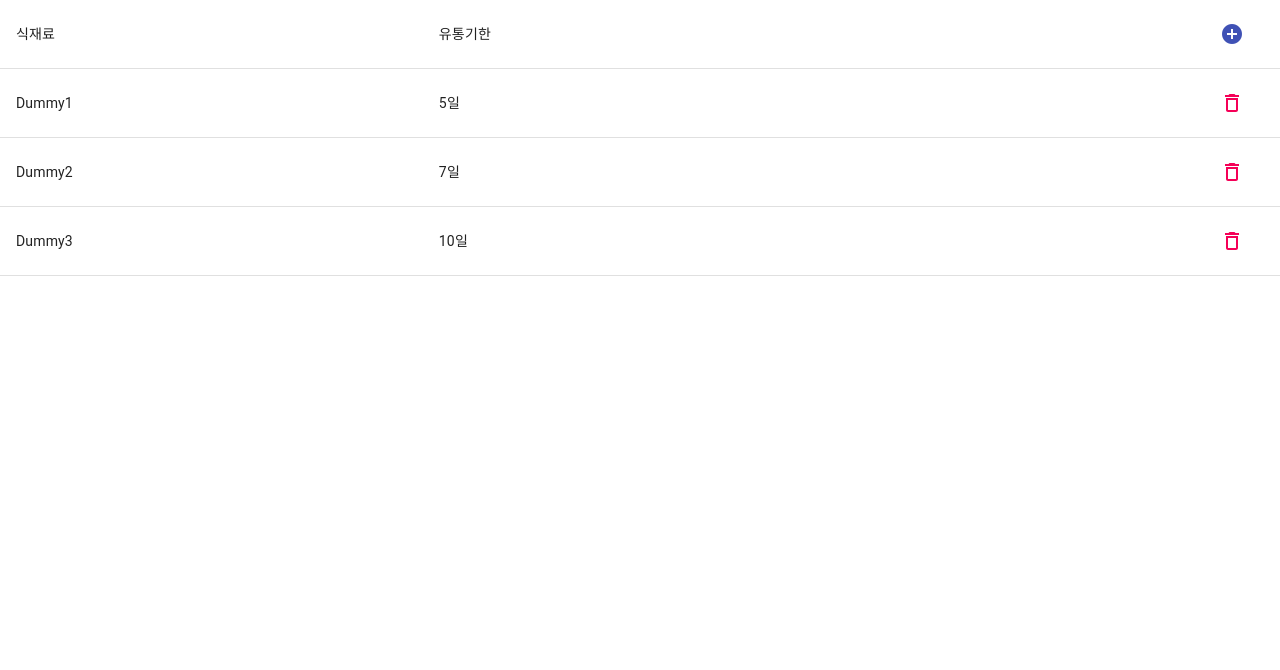
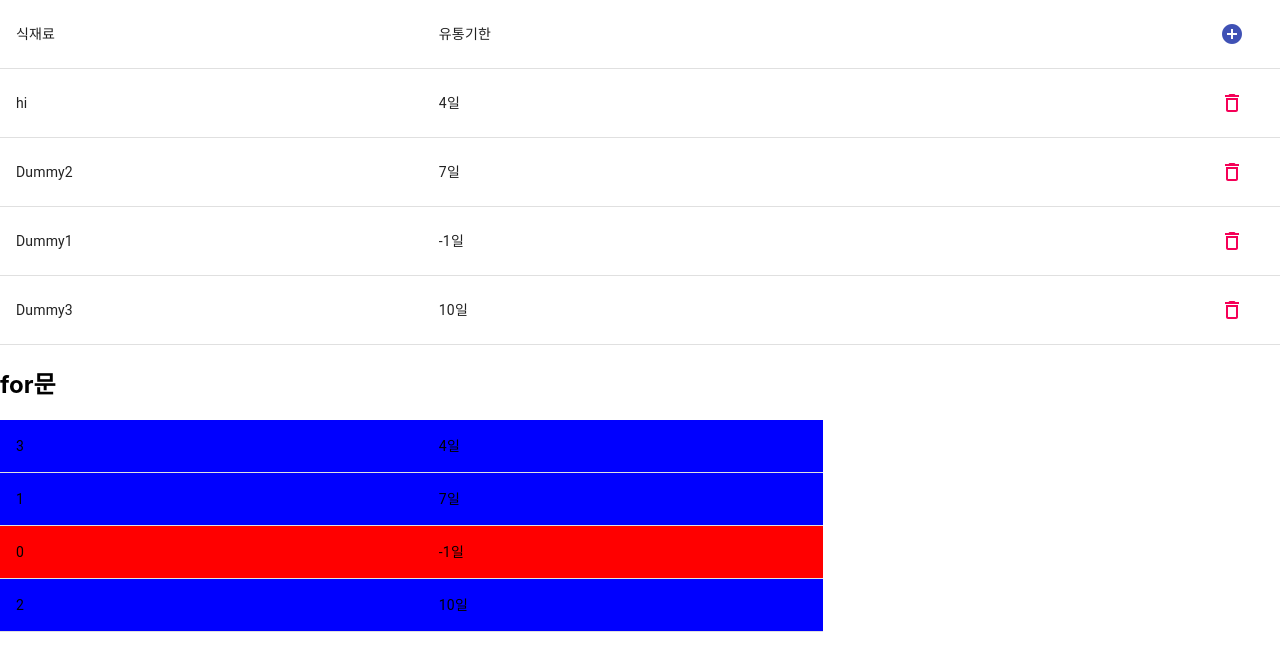
Before and after one commit to JinJiyeon/iotHeyRefrigerator, a React (Create React App) app in the folder frontend/: page /Foods in a window 1280 px wide. Shown: the top 670 px of the page. Built offline with nearby package versions, Linux system fonts and the light colour scheme.

Commit message:
index issue & exp_color change

```diff
--- a/frontend/src/App.js
+++ b/frontend/src/App.js
@@ -26,8 +26,9 @@ const App = () => {
     return { id, date, name };
   }
   const [rows, setRows] = useState([
-    {id:0, date:5, name:'Dummy1'},
+    createData(3,4,'hi'),
     {id:1, date:7, name:'Dummy2'},
+    {id:0, date:-1, name:'Dummy1'},
     {id:2, date:10, name:'Dummy3'},
   ]);
   return (
--- a/frontend/src/components/Foods/FoodItem/index.jsx
+++ b/frontend/src/components/Foods/FoodItem/index.jsx
@@ -18,12 +18,13 @@ import DeleteOutlinedIcon from '@material-ui/icons/DeleteOutlined';
 
 import FoodAdd from '../FoodAdd';
 import { CommonContext } from '../../../context/CommonContext';
+import { CompareSharp } from '@material-ui/icons';
 
 const UpdateCntDialog = ({id, date}) => {
   const { infoDialogOpen, setInfoDetailDialogOpen } = useContext(CommonContext);
   const {userDialogIndex, setUserDialogIndex} = useContext(CommonContext);
   const {rows, setRows} = useContext(CommonContext);
-
+console.log(id, date);
   // const [userDialogIndex, setUserDialogIndex] = useState(0);
   // const {userDialogIndex, setUserDialogIndex} = useState(0);
   // 여기서 바로 상태를 선언해주고 값을 바꿨을때는 왜 안됐을까?
@@ -31,9 +32,6 @@ const UpdateCntDialog = ({id, date}) => {
   // const {plus, setPlus} = useState(0);
   const onClickInc = () => {
     date = date + 1;
-    console.log(date);
-    console.log(rows)
-    console.log(id)
   };
 
   const onClickDec = () => {
@@ -84,6 +82,7 @@ const UpdateCntDialog = ({id, date}) => {
           </Button>
         </Grid>
       </Grid>
+      <button onClick={()=>{console.log(date)}}>button</button>
     </Dialog>
   );
 };
@@ -110,18 +109,54 @@ const FoodItem = () => {
 
   const onClickHandler = () => {
     setInfoDetailDialogOpen(true);
-    console.log('here')
-  }
+    // console.log(rows[i].date)
+    console.log('DialogOpen')
+  };
 
   const openHandler = () => {
     setOpenForm(true);
     console.log(rows)
   };
 
-  // item을 list화 시켜서 각 리스트 태그로 호출
-  const {foodItem, expItem} = useContext(CommonContext);
-  const foodList = foodItem.map( foodItem => <li>{foodItem}</li>)
-  const expList = expItem.map( expItem => <li>{expItem}</li>)
+  const array = () => {
+    const res = [];
+
+    for (let i = 0; i < rows.length; i++) {
+      if (rows[i].date <= 0) {
+        const rowSty = {
+          background : 'red',
+        }
+        res.push(
+          <TableRow style ={rowSty}>
+            <TableCell> {rows[i].id} </TableCell>
+            <TableCell
+              onClick={onClickHandler}
+            >
+              {rows[i].date}일
+            </TableCell>
+            {/* <UpdateCntDialog date={rows[i].date}/> */}
+          </TableRow>
+          )
+      }
+      else{
+        const rowSty = {
+          background : 'blue',
+        }
+        res.push(
+        <TableRow style ={rowSty}>
+          <TableCell> {rows[i].id} </TableCell>
+          <TableCell
+            onClick={onClickHandler}
+          >
+            {rows[i].date}일
+          </TableCell>
+          {/* <UpdateCntDialog date={rows[i].date}/> */}
+        </TableRow>
+        )
+      }
+    };
+    return res
+  }
 
 
   return (
@@ -139,13 +174,14 @@ const FoodItem = () => {
             </TableCell>
           </TableRow>
         </TableHead>
+
+        {/*  */}
         <TableBody>
           {rows.map((row) => (
             <TableRow key={row.id}>
               <TableCell>{row.name}</TableCell>
               <TableCell onClick={onClickHandler}>{row.date}일</TableCell>
               {/* 문제의 부분 */}
-                <UpdateCntDialog id={row.id} date={row.date}/>
               <TableCell align="right">
                 <Button color="secondary">
                   <DeleteOutlinedIcon />
@@ -154,6 +190,10 @@ const FoodItem = () => {
             </TableRow>
           ))}
         </TableBody>
+          <UpdateCntDialog id={10} date={5}/>
+        <h2>for문</h2>
+          {array()}
+        {/* <button onClick={()=>console.log(array())}>btn</button> */}
       </Table>
 
       <FoodAdd />
```
